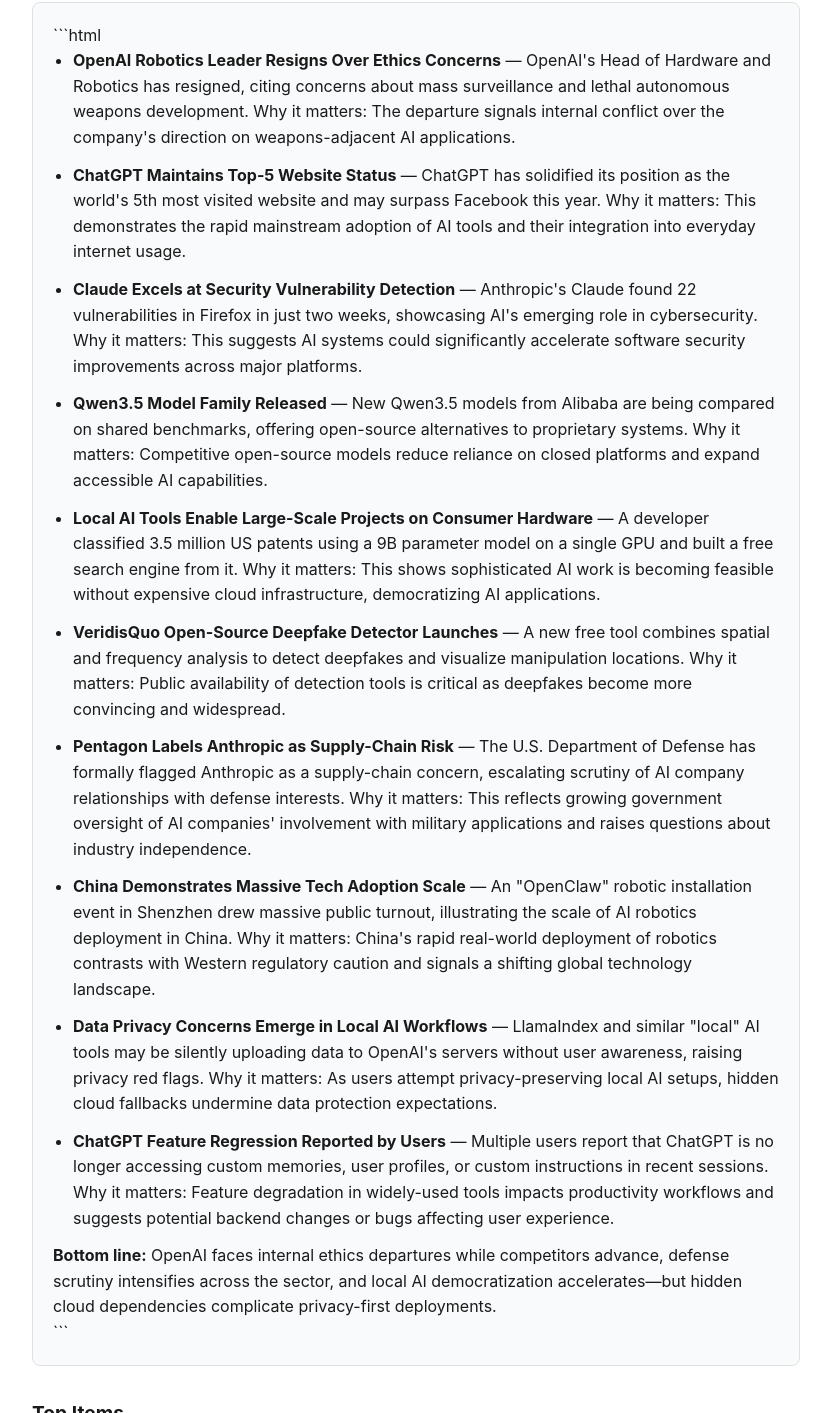
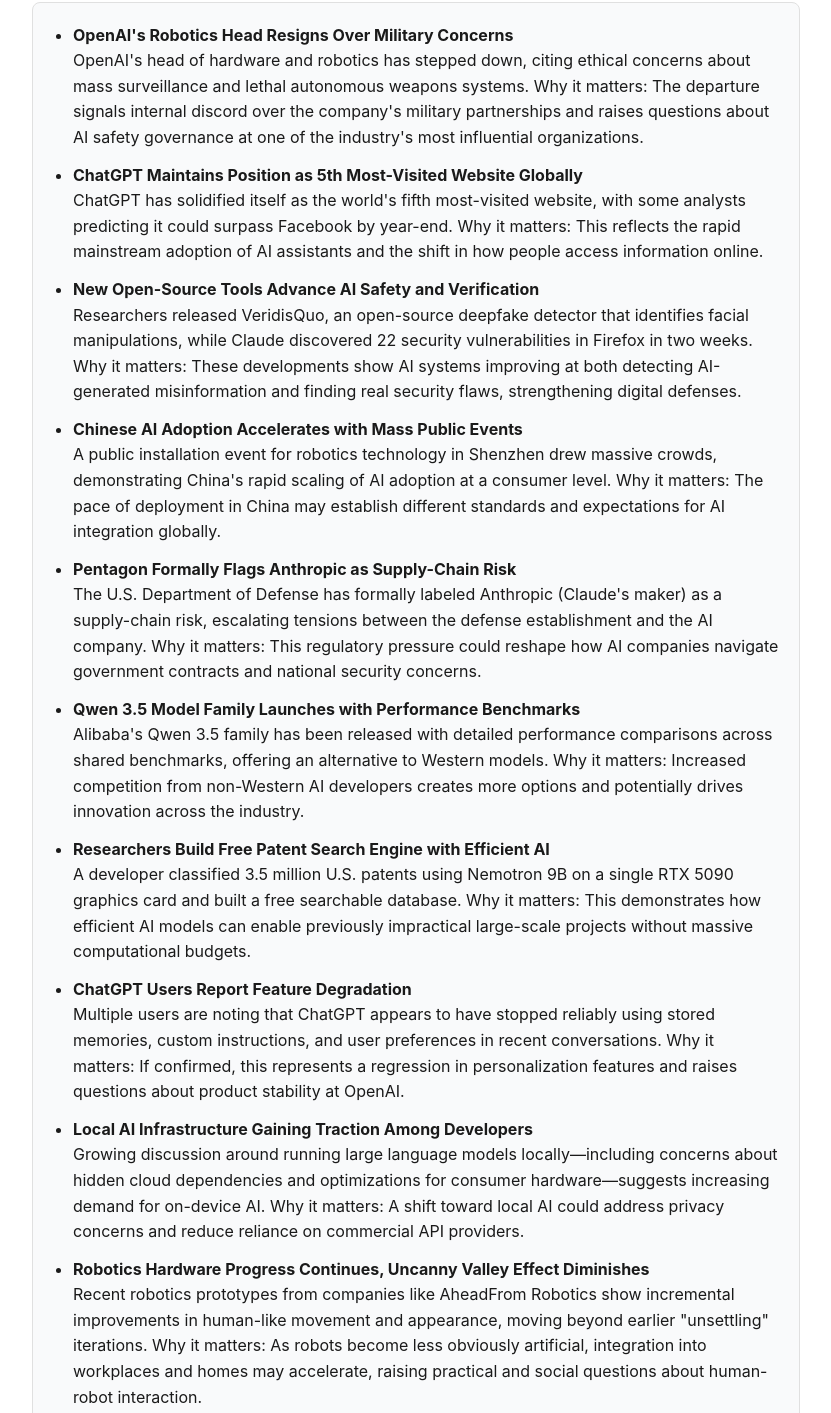
Before and after one commit to jamaalhay/ai-newsletter, a plain HTML site: page output/daily/2026-03-09.html in a window 1280 px wide. Shown: the part 156-1569 px from the top of the page, without its empty margins (224-1055 px from the left). Drawn offline with Linux system fonts and the light colour scheme.

Commit message:
feat: daily summary 2026-03-09

````diff
--- a/output/daily/2026-03-09.html
+++ b/output/daily/2026-03-09.html
@@ -34,31 +34,39 @@
 <p class="date">2026-03-09</p>
 
 <div class="summary">
-```html
 <ul>
-<li><strong>OpenAI Robotics Leader Resigns Over Ethics Concerns</strong> — OpenAI's Head of Hardware and Robotics has resigned, citing concerns about mass surveillance and lethal autonomous weapons development. Why it matters: The departure signals internal conflict over the company's direction on weapons-adjacent AI applications.</li>
+<li><strong>OpenAI's Robotics Head Resigns Over Military Concerns</strong><br>
+OpenAI's head of hardware and robotics has stepped down, citing ethical concerns about mass surveillance and lethal autonomous weapons systems. Why it matters: The departure signals internal discord over the company's military partnerships and raises questions about AI safety governance at one of the industry's most influential organizations.</li>
 
-<li><strong>ChatGPT Maintains Top-5 Website Status</strong> — ChatGPT has solidified its position as the world's 5th most visited website and may surpass Facebook this year. Why it matters: This demonstrates the rapid mainstream adoption of AI tools and their integration into everyday internet usage.</li>
+<li><strong>ChatGPT Maintains Position as 5th Most-Visited Website Globally</strong><br>
+ChatGPT has solidified itself as the world's fifth most-visited website, with some analysts predicting it could surpass Facebook by year-end. Why it matters: This reflects the rapid mainstream adoption of AI assistants and the shift in how people access information online.</li>
 
-<li><strong>Claude Excels at Security Vulnerability Detection</strong> — Anthropic's Claude found 22 vulnerabilities in Firefox in just two weeks, showcasing AI's emerging role in cybersecurity. Why it matters: This suggests AI systems could significantly accelerate software security improvements across major platforms.</li>
+<li><strong>New Open-Source Tools Advance AI Safety and Verification</strong><br>
+Researchers released VeridisQuo, an open-source deepfake detector that identifies facial manipulations, while Claude discovered 22 security vulnerabilities in Firefox in two weeks. Why it matters: These developments show AI systems improving at both detecting AI-generated misinformation and finding real security flaws, strengthening digital defenses.</li>
 
-<li><strong>Qwen3.5 Model Family Released</strong> — New Qwen3.5 models from Alibaba are being compared on shared benchmarks, offering open-source alternatives to proprietary systems. Why it matters: Competitive open-source models reduce reliance on closed platforms and expand accessible AI capabilities.</li>
+<li><strong>Chinese AI Adoption Accelerates with Mass Public Events</strong><br>
+A public installation event for robotics technology in Shenzhen drew massive crowds, demonstrating China's rapid scaling of AI adoption at a consumer level. Why it matters: The pace of deployment in China may establish different standards and expectations for AI integration globally.</li>
 
-<li><strong>Local AI Tools Enable Large-Scale Projects on Consumer Hardware</strong> — A developer classified 3.5 million US patents using a 9B parameter model on a single GPU and built a free search engine from it. Why it matters: This shows sophisticated AI work is becoming feasible without expensive cloud infrastructure, democratizing AI applications.</li>
+<li><strong>Pentagon Formally Flags Anthropic as Supply-Chain Risk</strong><br>
+The U.S. Department of Defense has formally labeled Anthropic (Claude's maker) as a supply-chain risk, escalating tensions between the defense establishment and the AI company. Why it matters: This regulatory pressure could reshape how AI companies navigate government contracts and national security concerns.</li>
 
-<li><strong>VeridisQuo Open-Source Deepfake Detector Launches</strong> — A new free tool combines spatial and frequency analysis to detect deepfakes and visualize manipulation locations. Why it matters: Public availability of detection tools is critical as deepfakes become more convincing and widespread.</li>
+<li><strong>Qwen 3.5 Model Family Launches with Performance Benchmarks</strong><br>
+Alibaba's Qwen 3.5 family has been released with detailed performance comparisons across shared benchmarks, offering an alternative to Western models. Why it matters: Increased competition from non-Western AI developers creates more options and potentially drives innovation across the industry.</li>
 
-<li><strong>Pentagon Labels Anthropic as Supply-Chain Risk</strong> — The U.S. Department of Defense has formally flagged Anthropic as a supply-chain concern, escalating scrutiny of AI company relationships with defense interests. Why it matters: This reflects growing government oversight of AI companies' involvement with military applications and raises questions about industry independence.</li>
+<li><strong>Researchers Build Free Patent Search Engine with Efficient AI</strong><br>
+A developer classified 3.5 million U.S. patents using Nemotron 9B on a single RTX 5090 graphics card and built a free searchable database. Why it matters: This demonstrates how efficient AI models can enable previously impractical large-scale projects without massive computational budgets.</li>
 
-<li><strong>China Demonstrates Massive Tech Adoption Scale</strong> — An "OpenClaw" robotic installation event in Shenzhen drew massive public turnout, illustrating the scale of AI robotics deployment in China. Why it matters: China's rapid real-world deployment of robotics contrasts with Western regulatory caution and signals a shifting global technology landscape.</li>
+<li><strong>ChatGPT Users Report Feature Degradation</strong><br>
+Multiple users are noting that ChatGPT appears to have stopped reliably using stored memories, custom instructions, and user preferences in recent conversations. Why it matters: If confirmed, this represents a regression in personalization features and raises questions about product stability at OpenAI.</li>
 
-<li><strong>Data Privacy Concerns Emerge in Local AI Workflows</strong> — LlamaIndex and similar "local" AI tools may be silently uploading data to OpenAI's servers without user awareness, raising privacy red flags. Why it matters: As users attempt privacy-preserving local AI setups, hidden cloud fallbacks undermine data protection expectations.</li>
+<li><strong>Local AI Infrastructure Gaining Traction Among Developers</strong><br>
+Growing discussion around running large language models locally—including concerns about hidden cloud dependencies and optimizations for consumer hardware—suggests increasing demand for on-device AI. Why it matters: A shift toward local AI could address privacy concerns and reduce reliance on commercial API providers.</li>
 
-<li><strong>ChatGPT Feature Regression Reported by Users</strong> — Multiple users report that ChatGPT is no longer accessing custom memories, user profiles, or custom instructions in recent sessions. Why it matters: Feature degradation in widely-used tools impacts productivity workflows and suggests potential backend changes or bugs affecting user experience.</li>
+<li><strong>Robotics Hardware Progress Continues, Uncanny Valley Effect Diminishes</strong><br>
+Recent robotics prototypes from companies like AheadFrom Robotics show incremental improvements in human-like movement and appearance, moving beyond earlier "unsettling" iterations. Why it matters: As robots become less obviously artificial, integration into workplaces and homes may accelerate, raising practical and social questions about human-robot interaction.</li>
 </ul>
 
-<p><strong>Bottom line:</strong> OpenAI faces internal ethics departures while competitors advance, defense scrutiny intensifies across the sector, and local AI democratization accelerates—but hidden cloud dependencies complicate privacy-first deployments.</p>
-```
+<p><strong>Bottom line:</strong> OpenAI faces internal friction over military ties, Chinese competition intensifies, and developers increasingly explore local AI solutions as concerns grow around privacy and feature reliability.</p>
 </div>
 
 <h2>Top Items</h2>
````
